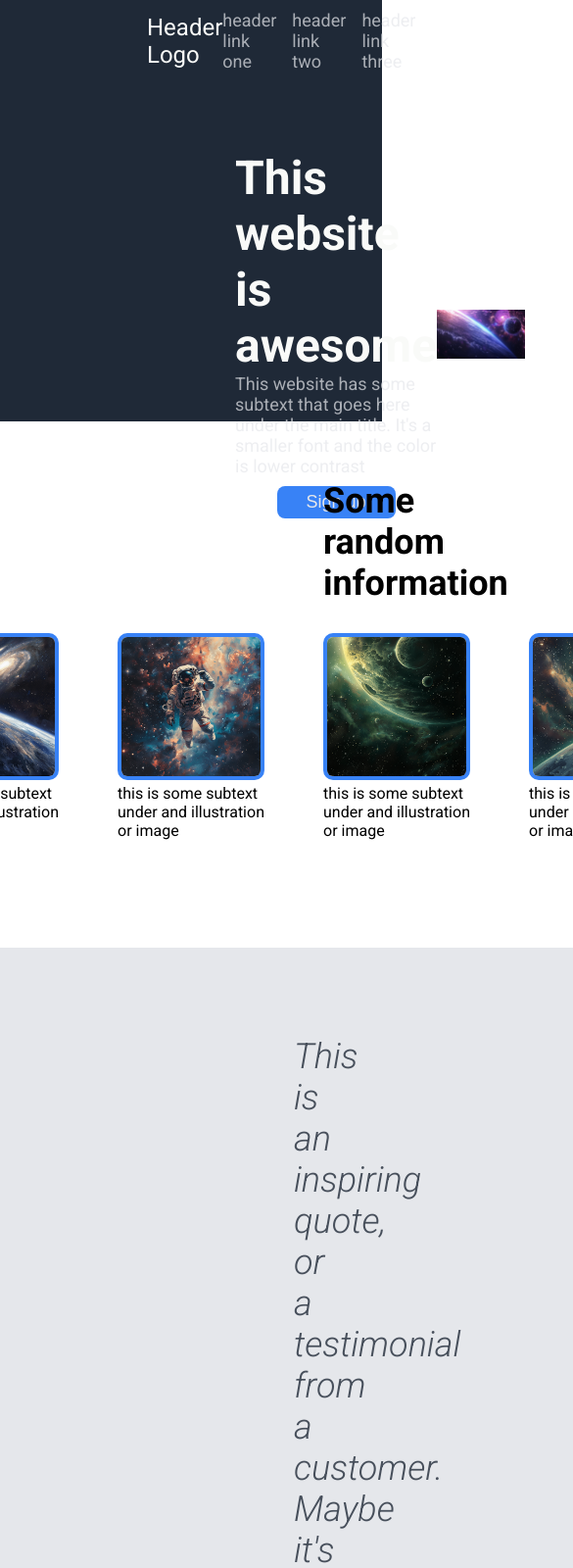
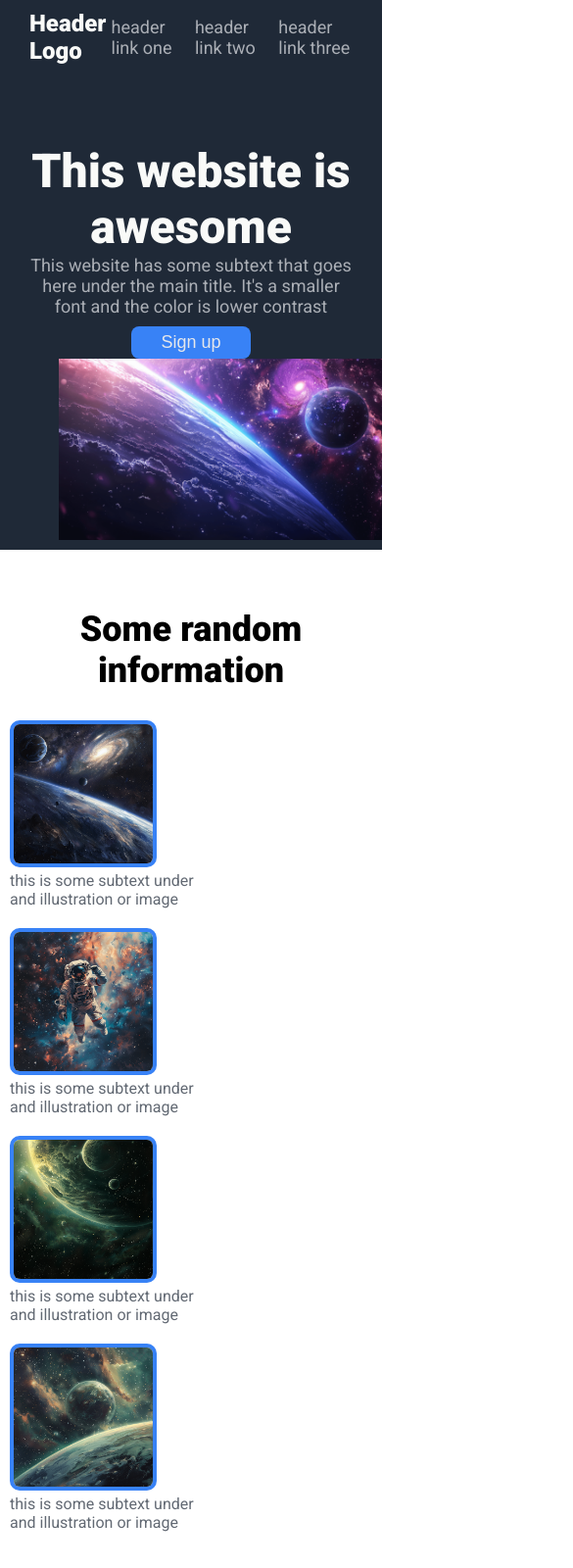
Before and after one commit to ianapavlycheva/landing-page, a plain HTML site: page index.html in a window 390 px wide. Shown: the top 1600 px of the page at 98% size, 585 px wide, since content can reach past the window. Drawn offline with Linux system fonts and the light colour scheme.

Commit message:
Add @media and fix style issues

```diff
--- a/index.html
+++ b/index.html
@@ -50,7 +50,9 @@
             alt="Illustration of space"
             class="img-info"
           />
-          <p>this is some subtext under and illustration or image</p>
+          <p class="img-text">
+            this is some subtext under and illustration or image
+          </p>
         </div>
 
         <div class="card">
@@ -59,7 +61,9 @@
             alt="Illustration of space"
             class="img-info"
           />
-          <p>this is some subtext under and illustration or image</p>
+          <p class="img-text">
+            this is some subtext under and illustration or image
+          </p>
         </div>
 
         <div class="card">
@@ -68,7 +72,9 @@
             alt="Illustration of space"
             class="img-info"
           />
-          <p>this is some subtext under and illustration or image</p>
+          <p class="img-text">
+            this is some subtext under and illustration or image
+          </p>
         </div>
 
         <div class="card">
@@ -77,7 +83,9 @@
             alt="Illustration of space"
             class="img-info"
           />
-          <p>this is some subtext under and illustration or image</p>
+          <p class="img-text">
+            this is some subtext under and illustration or image
+          </p>
         </div>
       </div>
     </div>
@@ -88,7 +96,7 @@
         just filling up space, or maybe people will actually read it. Who knows?
         All I know is that looks nice.
       </p>
-      <p class="quote-autor">- Thor, God of Thunder</p>
+      <p class="quote-author">- Thor, God of Thunder</p>
     </div>
 
     <div class="cta-container">
--- a/style.css
+++ b/style.css
@@ -27,10 +27,10 @@ body {
 
 .hero-content {
   display: flex;
-  justify-content: space-between;
-  align-items: center;
   flex-direction: column;
-  margin-left: 90px;
+  align-items: flex-start;
+  margin-left: 0;
+  text-align: left;
 }
 
 .header {
@@ -41,13 +41,13 @@ body {
 
 h1 {
   font-size: 48px;
-  font-weight: extra bold;
+  font-weight: 900;
   color: #f9faf8;
 }
 
 .logo {
   font-size: 24px;
-  font-weight: extra bold;
+  font-weight: 900;
   color: #f9faf8;
 }
 
@@ -56,10 +56,16 @@ h1 {
   max-height: 240px;
   width: 100%;
   height: auto;
+  margin-left: 30px;
 }
+
+.img-text {
+  color: rgba(31, 41, 55, 0.7);
+}
+
 h3 {
   font-size: 36px;
-  font-weight: extra bold;
+  font-weight: 900;
   padding: 30px;
   text-align: center;
 }
@@ -93,6 +99,9 @@ ul {
   cursor: pointer;
   transition: background-color 0.3s, transform 0.3s;
 }
+.btn-action {
+  border: solid 1px #e5e7eb;
+}
 
 .btn-header:hover,
 .btn-action:hover {
@@ -107,12 +116,12 @@ ul {
 }
 
 .info {
-  margin: 30px 300px 110px 300px;
+  margin: 30px 5vw 110px 5vw;
 }
 
 .quote-section {
   background-color: #e5e7eb;
-  padding: 90px 300px;
+  padding: 90px 10vw;
 }
 
 .quote-text {
@@ -122,7 +131,7 @@ ul {
   color: rgba(31, 41, 55, 0.8);
 }
 
-.quote-autor {
+.quote-author {
   font-weight: 800;
   text-align: right;
 }
@@ -148,7 +157,7 @@ ul {
   background-color: #3882f6;
   color: #e5e7eb;
   border-radius: 8px;
-  margin: 100px 180px;
+  margin: 100px 10vw;
   padding: 30px 90px;
   display: flex;
   align-items: center;
@@ -167,18 +176,6 @@ ul {
   font-weight: bold;
 }
 
-.btn-action {
-  background-color: #3882f6;
-  color: #e5e7eb;
-  padding: 6px 30px;
-  margin-top: 10px;
-  font-size: 18px;
-  border: solid 1px #e5e7eb;
-  border-radius: 8px;
-  cursor: pointer;
-  transition: background-color 0.3s, transform 0.3s;
-}
-
 .footer {
   height: 80px;
   bottom: 0;
@@ -189,3 +186,35 @@ ul {
   justify-content: center;
   text-align: center;
 }
+
+@media (max-width: 768px) {
+  .hero {
+    padding: 10px 30px;
+    height: auto;
+  }
+
+  .hero-section {
+    flex-direction: column;
+    align-items: flex-start;
+  }
+
+  .hero-content {
+    margin-left: 0;
+    text-align: center;
+    align-items: center;
+  }
+
+  .info {
+    margin: 30px 10px 110px 10px;
+  }
+
+  .pics {
+    flex-direction: column;
+    gap: 20px;
+  }
+
+  .cta-container {
+    flex-direction: column;
+    padding: 30px 20px;
+  }
+}
```
